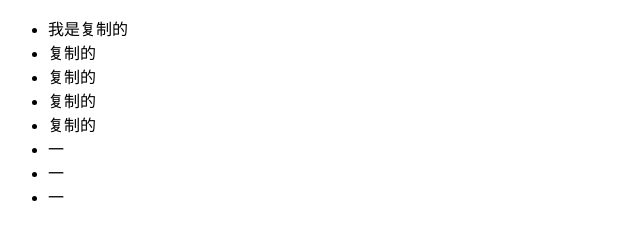
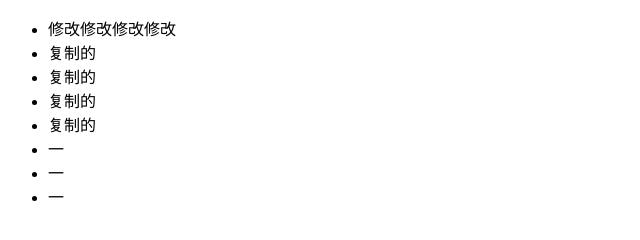
Before and after one commit to HHlq/taobao, a plain HTML site: page index.html in a window 1280 px wide. Shown: the full height of the page, 0-640 px from the left. Drawn offline with Linux system fonts and the light colour scheme.

Commit message:
Update index.html

```diff
--- a/index.html
+++ b/index.html
@@ -6,7 +6,7 @@
 	</head>
 	<body>
 		<ul>
-			<li>我是复制的</li>
+			<li>修改修改修改修改</li>
 			<li>复制的</li>
 			<li>复制的</li>
 			<li>复制的</li>
```
